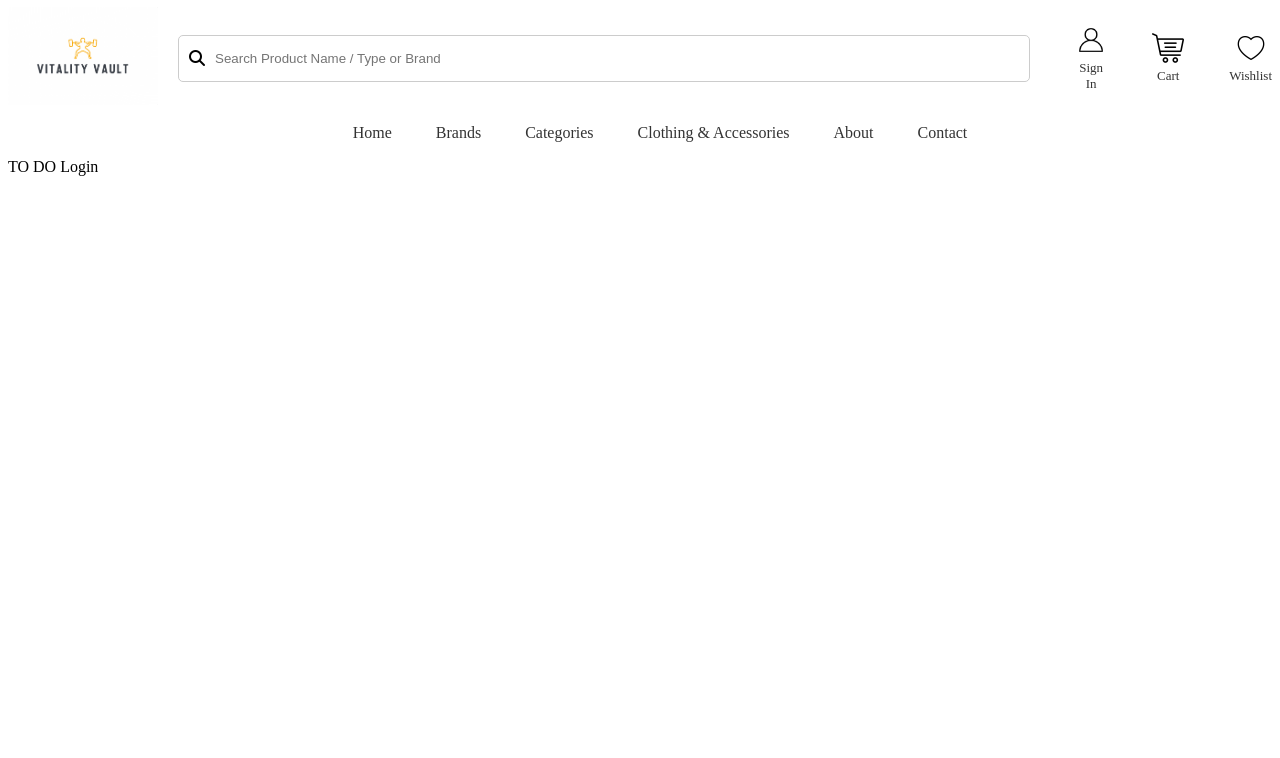
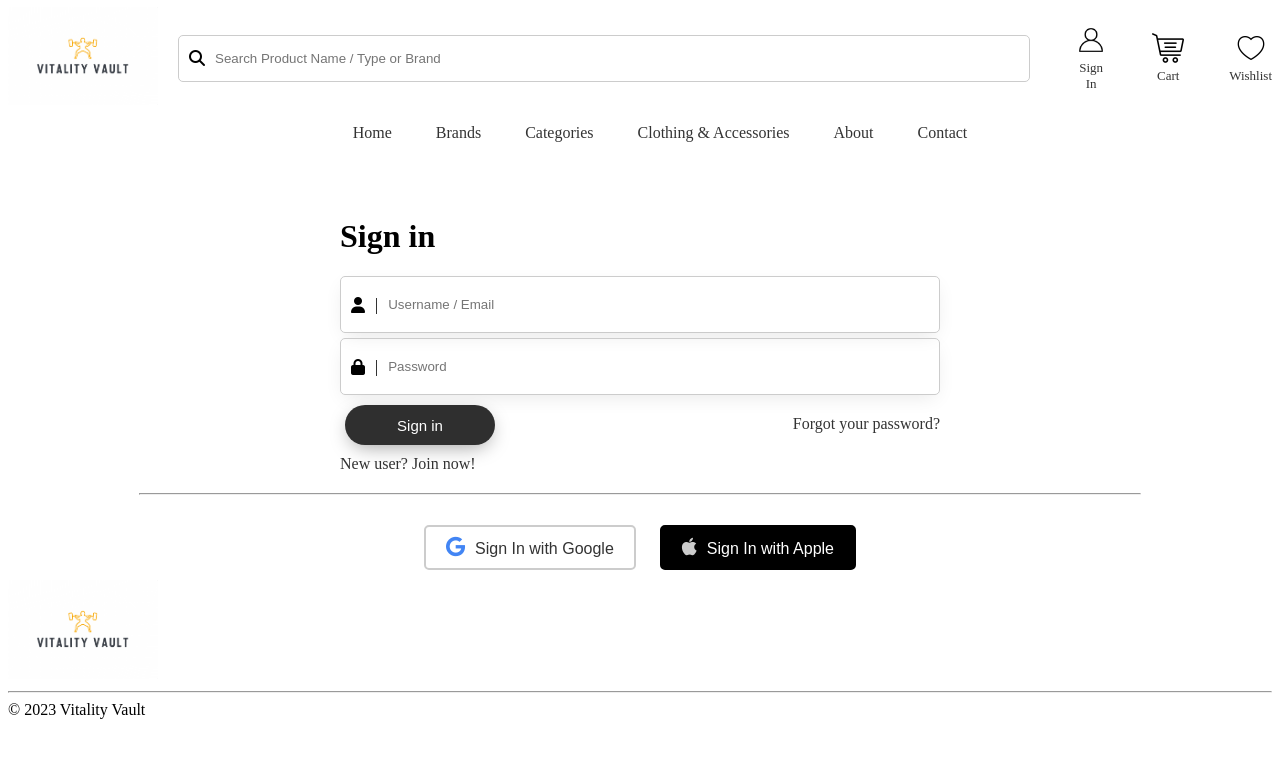
Before and after one commit to Dadi04/vitality-vault, a Django app: page /login in a window 1280 px wide. Shown: the top 758 px of the page. Run offline with Django 4.2, Linux system fonts and the light colour scheme; some libraries are stand-ins or nearby versions.

Commit message:
starting footer, ending login page

```diff
--- /dev/null
+++ b/requirements.txt
@@ -0,0 +1 @@
+Django==
--- a/supplement_store/static/supplement_store/style.css
+++ b/supplement_store/static/supplement_store/style.css
@@ -1,5 +1,9 @@
+body {
+  background-color: #fff;
+}
+
 nav {
-  margin: 0 auto;
+  margin: 0 auto 60px auto;
   width: 100%;
   max-width: 1600px;
 }
@@ -71,4 +75,110 @@ nav #bottom #brands:hover .second, nav #bottom #categories:hover .second, nav #b
   display: block;
 }
 
+#login {
+  width: 600px;
+  margin: 0 auto;
+}
+#login input, #login button {
+  padding: 5px;
+  margin: 5px;
+}
+#login a {
+  text-decoration: none;
+}
+#login #first_div, #login #password_div {
+  display: flex;
+  align-items: center;
+  border: 1px solid #ccc;
+  padding: 10px;
+  border-radius: 5px;
+  margin-bottom: 5px;
+  transition: border-color 0.3s ease, box-shadow 0.3s ease;
+  box-shadow: 0 6px 20px -5px rgba(0, 0, 0, 0.1);
+}
+#login #first_div input, #login #password_div input {
+  padding: 5px;
+  border: none;
+  outline: none;
+  width: 100%;
+}
+#login #first_div .fa, #login #password_div .fa {
+  margin-right: 10px;
+}
+#login #submit {
+  width: 150px;
+  height: 40px;
+  border: none;
+  outline: none;
+  background: #2f2f2f;
+  color: #fff;
+  font-size: 15px;
+  border-radius: 40px;
+  text-align: center;
+  box-shadow: 0 6px 20px -5px rgba(0, 0, 0, 0.4);
+  position: relative;
+  overflow: hidden;
+  transition: background-color 0.3s ease;
+  margin-bottom: 10px;
+}
+#login #submit:hover {
+  background-color: #444;
+}
+#login #reset_button {
+  margin-top: 15px;
+  display: inline;
+  float: right;
+  color: #333;
+}
+#login #register {
+  color: #333;
+}
+
+#login-hr {
+  width: 1000px;
+  margin: 20px auto;
+}
+
+#google-apple {
+  width: 800px;
+  text-align: center;
+  margin: 0 auto;
+}
+#google-apple .google-button {
+  background-color: white;
+  color: #333;
+  border: 2px solid #ccc;
+  border-radius: 5px;
+  padding: 10px 20px;
+  margin: 10px;
+  font-size: 16px;
+  transition: background-color 0.3s ease;
+}
+#google-apple .google-button i {
+  margin-right: 10px;
+  font-size: 20px;
+  color: #4285F4;
+}
+#google-apple .google-button:hover {
+  background-color: #f4f4f4;
+}
+#google-apple .apple-button {
+  color: #fff;
+  background-color: #000;
+  border: 2px solid #000;
+  border-radius: 5px;
+  padding: 10px 20px;
+  margin: 10px;
+  font-size: 16px;
+  transition: background-color 0.3s ease;
+}
+#google-apple .apple-button i {
+  margin-right: 10px;
+  font-size: 20px;
+  color: #ccc;
+}
+#google-apple .apple-button:hover {
+  background-color: #333;
+}
+
 /*# sourceMappingURL=style.css.map */
--- a/supplement_store/static/supplement_store/style.scss
+++ b/supplement_store/static/supplement_store/style.scss
@@ -1,5 +1,9 @@
+body {
+    background-color: #fff;
+}
+
 nav {
-    margin: 0 auto;
+    margin: 0 auto 60px auto;
     width: 100%;
     max-width: 1600px;
 
@@ -80,6 +84,126 @@ nav {
         #brands:hover .second, #categories:hover .second, #clothing:hover .second, .second:hover{
             display: block;
         }
-
     }
 }
+
+#login {
+    width: 600px;
+    margin: 0 auto;
+
+    input, button {
+        padding: 5px;
+        margin: 5px;
+    }
+
+    a {
+        text-decoration: none;
+    }
+
+    #first_div, #password_div {
+        display: flex;
+        align-items: center;
+        border: 1px solid #ccc;
+        padding: 10px;
+        border-radius: 5px;
+        margin-bottom: 5px;
+        transition: border-color 0.3s ease, box-shadow 0.3s ease;
+        box-shadow: 0 6px 20px -5px rgba(0,0,0,0.1);
+
+        input {
+            padding: 5px;
+            border: none;
+            outline: none;
+            width: 100%;
+        }
+
+        .fa {
+            margin-right: 10px;
+        }
+    }
+
+    #submit {
+        width: 150px;
+        height: 40px;
+        border: none;
+        outline: none;
+        background: #2f2f2f;
+        color: #fff;
+        font-size: 15px;
+        border-radius: 40px;
+        text-align: center;
+        box-shadow: 0 6px 20px -5px rgba(0,0,0,0.4);
+        position: relative;
+        overflow: hidden;
+        transition: background-color 0.3s ease;
+        margin-bottom: 10px;
+    }
+
+    #submit:hover {
+        background-color: #444;
+    }
+
+    #reset_button {
+        margin-top: 15px;
+        display: inline;
+        float: right;
+        color: #333;
+    }
+
+    #register {
+        color: #333;
+    }
+}
+
+#login-hr {
+    width: 1000px;
+    margin: 20px auto;
+}
+
+#google-apple {
+    width: 800px;
+    text-align: center;
+    margin: 0 auto;
+
+    .google-button {
+        background-color: white;
+        color: #333;
+        border: 2px solid #ccc;
+        border-radius: 5px;
+        padding: 10px 20px;
+        margin: 10px;
+        font-size: 16px;
+        transition: background-color 0.3s ease;
+    }
+
+    .google-button i {
+        margin-right: 10px;
+        font-size: 20px;
+        color: #4285F4;
+    }
+
+    .google-button:hover {
+        background-color: #f4f4f4;
+    }
+
+    .apple-button {
+        color: #fff;
+        background-color: #000;
+        border: 2px solid #000;
+        border-radius: 5px;
+        padding: 10px 20px;
+        margin: 10px;
+        font-size: 16px;
+        transition: background-color 0.3s ease;
+    }
+
+    .apple-button i {
+        margin-right: 10px;
+        font-size: 20px;
+        color: #ccc;
+    }
+
+    .apple-button:hover {
+        background-color: #333;
+    }
+}
--- a/supplement_store/templates/supplement_store/layout.html
+++ b/supplement_store/templates/supplement_store/layout.html
@@ -102,5 +102,15 @@
             </div>
         </nav>
         {% block body %}{% endblock %}
+
+        <footer>
+            <div>
+                <img src="{% static 'supplement_store/images/logo.png' %}" alt="logo" width="150px">
+            </div>
+            <hr>
+            <div>
+                &#169; 2023 Vitality Vault
+            </div>
+        </footer>
     </body>
 </html>
--- a/supplement_store/templates/supplement_store/login.html
+++ b/supplement_store/templates/supplement_store/login.html
@@ -6,5 +6,26 @@
 {% endblock %}
 
 {% block body %}
-    TO DO Login
+    <div id="login">
+        <h1>Sign in</h1>
+        <form action="{% url 'login' %}" method="post">
+            {% csrf_token %}
+            <div id="first_div"><i class="fa fa-user"></i>&#124;<input type="text" name="first" id="first" placeholder="Username / Email"></div>
+            <div id="password_div"><i class="fa fa-lock"></i>&#124;<input type="text" name="password" id="password" placeholder="Password"></div>
+            <div id="reset">
+                <input type="submit" value="Sign in" id="submit">
+                <a id="reset_button" href="{% url 'reset_password' %}">Forgot your password?</a><br>
+            </div>
+        </form>
+        <a id="register" href="{% url 'register' %}">New user? Join now!</a><br>
+    </div>
+    <hr id="login-hr">
+    <div id="google-apple">
+        <button class="google-button">
+            <i class="fa fa-google"></i>Sign In with Google
+        </button>
+        <button class="apple-button">
+            <i class="fa fa-apple"></i>Sign In with Apple
+        </button>
+    </div>
 {% endblock %}
--- a/supplement_store/urls.py
+++ b/supplement_store/urls.py
@@ -7,6 +7,7 @@ urlpatterns = [
     path('login', views.login, name="login"),
     path('register', views.register, name="register"),
     path('logout', views.logout, name="logout"),
+    path('reset_password', views.reset_password, name="reset_password"),
     path('account', views.account, name="account"),
     path('wishlist', views.wishlist, name="wishlist"),
     path('shopping_cart', views.shopping_cart, name="shopping_cart"),
--- a/supplement_store/views.py
+++ b/supplement_store/views.py
@@ -19,6 +19,9 @@ def logout(request):
 def account(request):
     return render(request, "supplement_store/account.html")
 
+def reset_password(request):
+    return render(request, "supplement_store/reset_password.html")
+
 def wishlist(request):
     return render(request, "supplement_store/wishlist.html")
 
```
Also changed, not shown: supplement_store/templates/supplement_store/reset_password.html (added), 1 other file.
